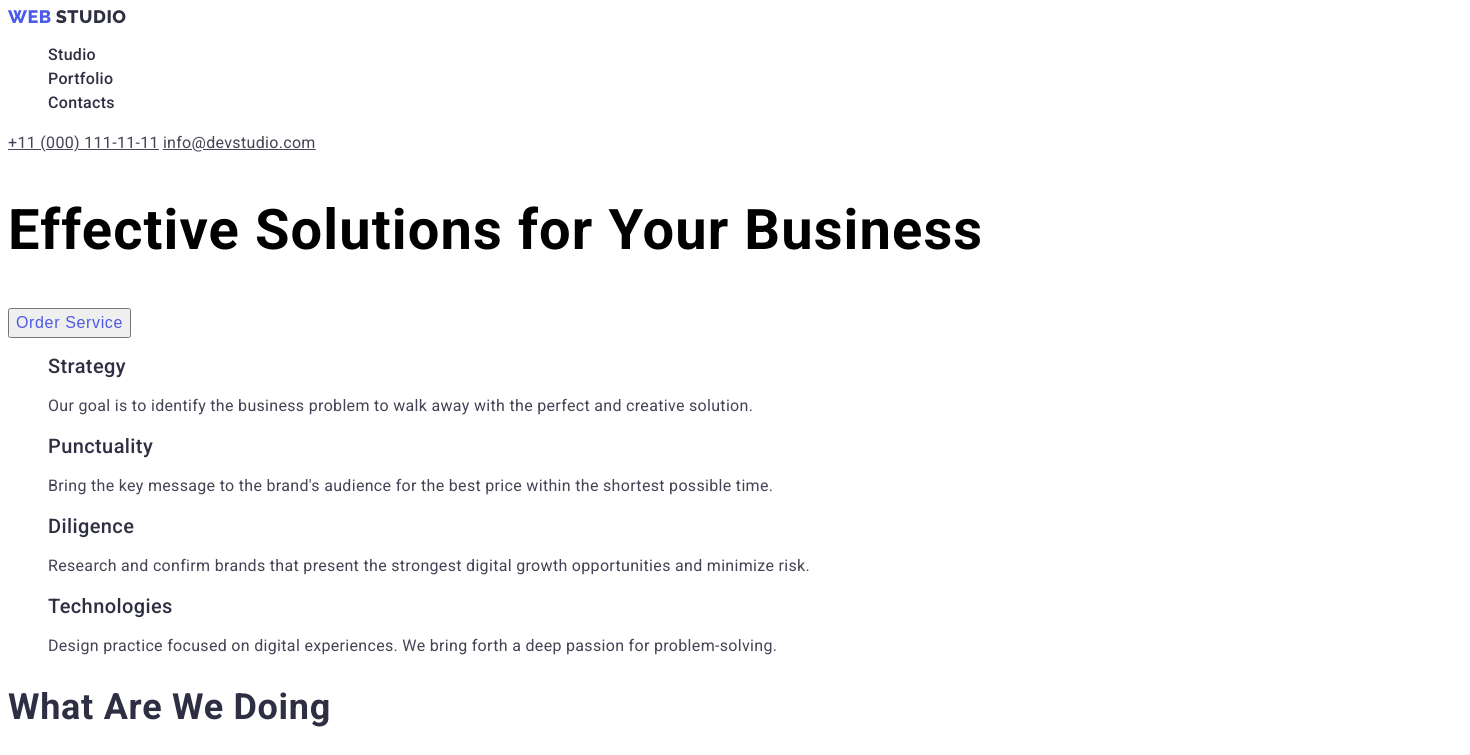
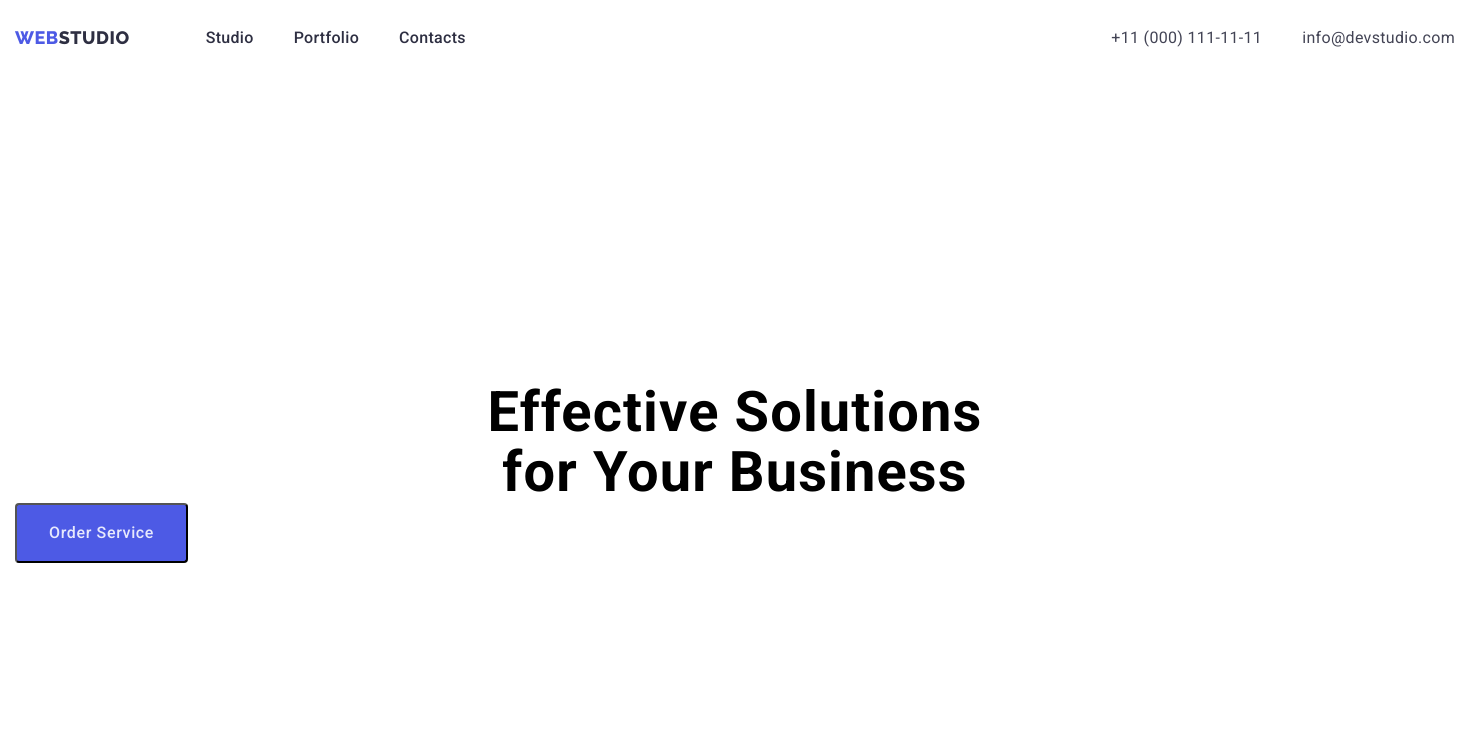
Before and after one commit to den3228/123-222, a plain HTML site: page index.html in a window 1280 px wide. Shown: the top 755 px of the page, 1470 px wide, since content can reach past the window. Drawn offline with nearby package versions, Linux system fonts and the light colour scheme.

Commit message:
fp
fisrt part

```diff
--- a/css/styles.css
+++ b/css/styles.css
@@ -1,34 +1,78 @@
+:root {
+    --accent-color: #4D5AE5;
+    --most-used-color: #2E2F42;
+    --less-used-color: #434455;
+    --primary-font: 'Roboto', sans-serif;
+    --secondary-font: 'Raleway', sans-serif;
+}
+
+h1,
+h2,
+h3,
+h4,
+p {
+    margin-top: 0;
+    margin-bottom: 0;
+}
+
+ul, ol {
+    margin-top: 0;
+    margin-bottom: 0;
+    padding-left: 0;
+}
+
+button {
+    cursor: pointer;
+}
+
+img {
+    display: block;
+}
+
 .list {
     list-style: none;
 }
-
 
 .link {
     text-decoration: none;
 }
 
 body {
-font-family: 'Roboto', sans-serif;
+font-family: var(--primary-font);
 }
+
+.wrapper {
+    width: 1470px;
+    margin-left: auto;
+    margin-right: auto;
+    padding-left: 15px;
+    padding-right: 15px;
+}
+
+.section {
+    padding-top: 120px;
+    padding-bottom: 120px;
+}
+
 /*===================== COMPONENTS =====================*/
 .logo-first {
-font-family: 'Raleway', sans-serif;
+font-family: var(--secondary-font);
 font-size: 18px;
 font-weight: 800;
 line-height: 1.17px; /* 116.667% */
 letter-spacing: 0.54px;
 text-transform: uppercase;
-color: #4D5AE5;
+color: var(--accent-color);
 }
 
 .logo-second {
-font-family: 'Raleway', sans-serif;
+ font-family: var(--secondary-font);
 font-size: 18px;
 font-weight: 800;
 line-height: 1.17px; /* 116.667% */
 letter-spacing: 0.54px;
 text-transform: uppercase;
-color: #2E2F42;
+color: var(--most-used-color);
 }
 
 .third-title {
@@ -36,7 +80,7 @@ font-size: 20px;
 font-weight: 500;
 line-height: 1.2; /* 120% */
 letter-spacing: 0.4px;
-color: #2E2F42;
+color: var(--most-used-color);
 }
 
 .description {
@@ -44,21 +88,42 @@ font-size: 16px;
 font-weight: 400;
 line-height: 1.5; /* 150% */
 letter-spacing: 0.32px;
-color: #434455
+color: var(--less-used-color);
 }
+
+.modal-btn {
+    padding-top: 12px;
+    padding-bottom: 12px;
+    padding-right: 24px;
+    padding-left: 24px;
+    font-size: 16px;
+    font-weight: 500;
+    line-height: 1.5; /* 150% */
+    letter-spacing: 0.64px;
+    color: var(--accent-color);
+    border-radius: 4px;
+    }
 
 .modal-btn:hover,
 .modal-btn:focus {
-    background-color: #4D5AE5;
+    background-color: var(--accent-color);
     color: #E7E9FC
 }
+
+.contact-phone-number:hover,
+.contact-phone-number:focus,
+.contact-email:hover,
+.contact-email:focus {
+color: var(--accent-color);
+}
+
 /*===================== HEADER =====================*/
 .menu-link {
 font-size: 16px;
 font-weight: 500;
 line-height: 1.5; /* 150% */
 letter-spacing: 0.32px;
-color: #2E2F42;
+color: var(--most-used-color);
 }
 
 .contact-phone-number {
@@ -66,7 +131,9 @@ font-size: 16px;
 font-weight: 400;
 line-height: 1.5; /* 150% */
 letter-spacing: 0.32px;
-color: #434455;
+color: var(--less-used-color);
+margin-left: auto;
+margin-right: 40px;
 }
 
 .contact-email {
@@ -74,26 +141,64 @@ font-size: 16px;
 font-weight: 400;
 line-height: 1.5; /* 150% */
 letter-spacing: 0.32px;
-color: #434455;
+color: var(--less-used-color);
+
 }
 
-.modal-btn {
+.page-header {
+    padding-top: 25.5px;
+    padding-bottom: 25.5px;
+}
+
+.page-header-wrapper {
+    display: flex;
+    align-items: center;
+}
+
+.page-nav {
+    display: flex;
+    align-items: center;
+}
+
+.menu {
+    display: flex;
+    align-items: flex;
+}
+
+.logo-second {
+    margin-right: 76px;
+}
+
+.menu-item:not(:last-child) {
+    margin-right: 40px;
+}
+
+/*===================== HERO =====================*/
+
+.hero-btn {
+padding-top: 16px;
+padding-bottom: 16px;
+padding-right: 32px;
+padding-left: 32px;
 font-size: 16px;
 font-weight: 500;
 line-height: 1.5; /* 150% */
 letter-spacing: 0.64px;
-cursor: pointer;
-
-color: #4D5AE5;
+color: #E7E9FC;
+background-color: var(--accent-color);
+border-radius: 4px;
 }
-
-/*===================== HERO =====================*/
 
 .main-title {
 font-size: 56px;
 font-weight: 700;
 line-height: 1.07; /* 107.143% */
 letter-spacing: 1.12px;
+text-align: center;
+padding-top: 188px;
+padding-right: 472px;
+padding-left: 472px;
+padding-bottom:;
 
 /*color: #FFFFFF;*/
 }
@@ -103,8 +208,7 @@ font-size: 20px;
 font-weight: 500;
 line-height: 1.2; /* 120% */
 letter-spacing: 0.4px;
-
-color: #2E2F42;
+color: var(--most-used-color);
 }
 
 .about-description {
@@ -112,8 +216,7 @@ font-size: 16px;
 font-weight: 400;
 line-height: 1.5; /* 150% */
 letter-spacing: 0.32px;
-
-color: #434455;
+color: var(--less-used-color);
 }
 
 .second-title {
@@ -122,6 +225,5 @@ font-weight: 700;
 line-height: 1.11; /* 111.111% */
 letter-spacing: 0.72px;
 text-transform: capitalize;
-
-color: #2E2F42;
+color: var(--most-used-color);
 }
--- a/index.html
+++ b/index.html
@@ -10,11 +10,16 @@
       href="https://fonts.googleapis.com/css2?family=Raleway:wght@800&family=Roboto:wght@400;500;700&display=swap"
       rel="stylesheet"
     />
+    <link
+      rel="stylesheet"
+      href="https://cdn.jsdelivr.net/npm/modern-normalize@2.0.0/modern-normalize.min.css"
+    />
     <link rel="stylesheet" href="./css/styles.css" />
   </head>
   <body>
     <!-- HEADER-->
     <header class="page-header">
+      <div class="wrapper page-header-wrapper">
         <nav class="page-nav">
           <a class="logo-first link" href="">Web</a>
           <a class="logo-second link" href="">Studio</a>
@@ -23,25 +28,28 @@
               <a class="menu-link link" href="">Studio</a>
             </li>
             <li class="menu-item">
-            <a class="menu-link link" href="">Portfolio</a>
+              <a class="menu-link link" href="./portfolio.html">Portfolio</a>
             </li>
             <li class="menu-item">
               <a class="menu-link link" href="">Contacts</a>
             </li>
           </ul>
         </nav>
-      <a class="contact-phone-number" href="tel:+110001111111"
+        <a class="contact-phone-number link" href="tel:+110001111111"
           >+11 (000) 111-11-11</a
         >
-      <a class="contact-email" href="mailto:info@devstudio.com"
+        <a class="contact-email link" href="mailto:info@devstudio.com"
           >info@devstudio.com</a
         >
+      </div>
     </header>
     <main>
       <!-- HERO-->
-      <section>
+      <section class="wrapper section">
         <h1 class="main-title">Effective Solutions for Your Business</h1>
-        <button class="modal-btn" type="button">Order Service</button>
+        <button class="hero-btn" type="button">Order Service</button>
+      </section>
+      <section class="wrapper section">
         <ul class="list">
           <li class="about">
             Strategy
@@ -73,7 +81,7 @@
           </li>
         </ul>
       </section>
-      <section>
+      <section class="wrapper section">
         <h2 class="second-title">What are we doing</h2>
         <ul class="list">
           <li>
@@ -107,7 +115,7 @@
           </li>
         </ul>
       </section>
-      <section>
+      <section class="wrapper section">
         <h2 class="second-title">Our Team</h2>
         <ul class="list">
           <li>
@@ -161,7 +169,7 @@
         </ul>
       </section>
     </main>
-    <footer>
+    <footer class="wrapper">
       <a class="logo-first link" href="">Web</a>
       <a class="logo-second link" href="">Studio</a>
       <p class="description">
```
Also changed, not shown: portfolio.html (+11 -5 lines). Lines whose indentation alone changed are shown as unchanged.
